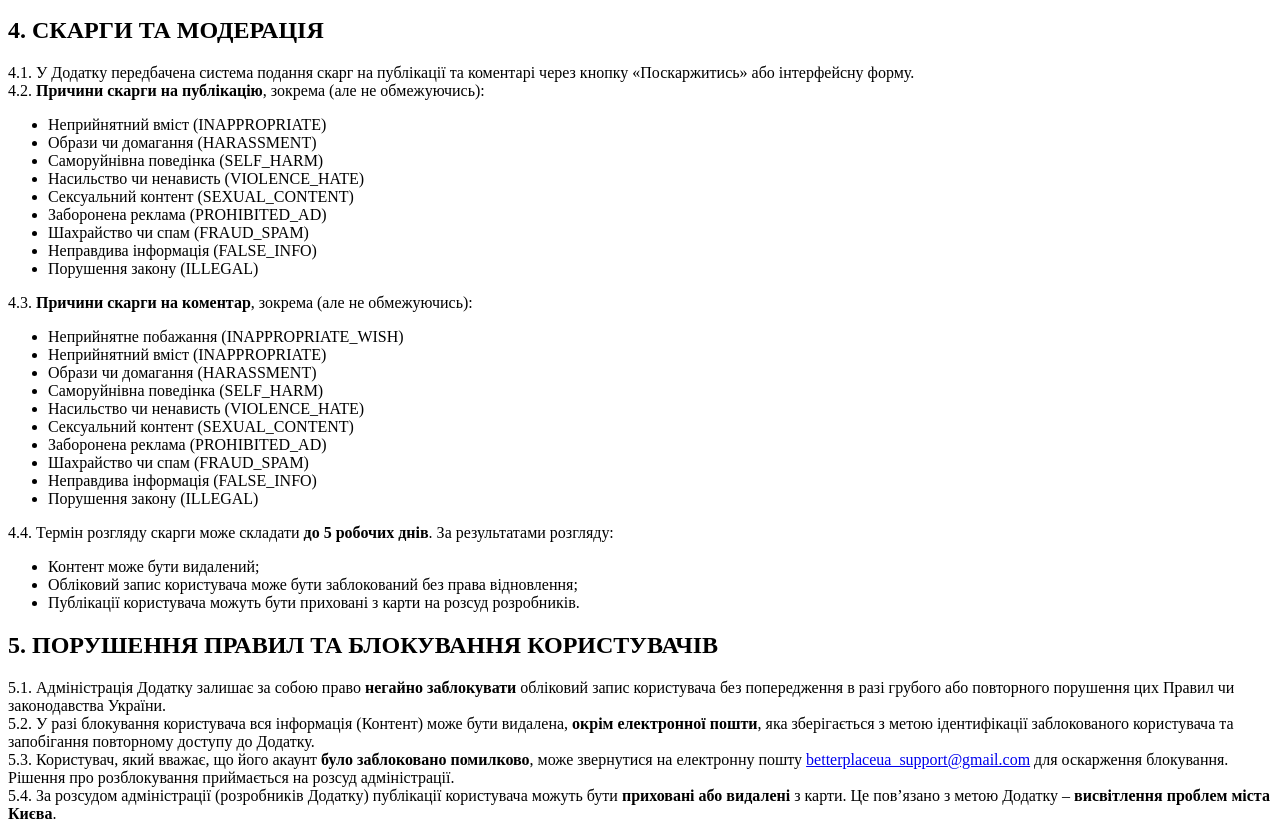
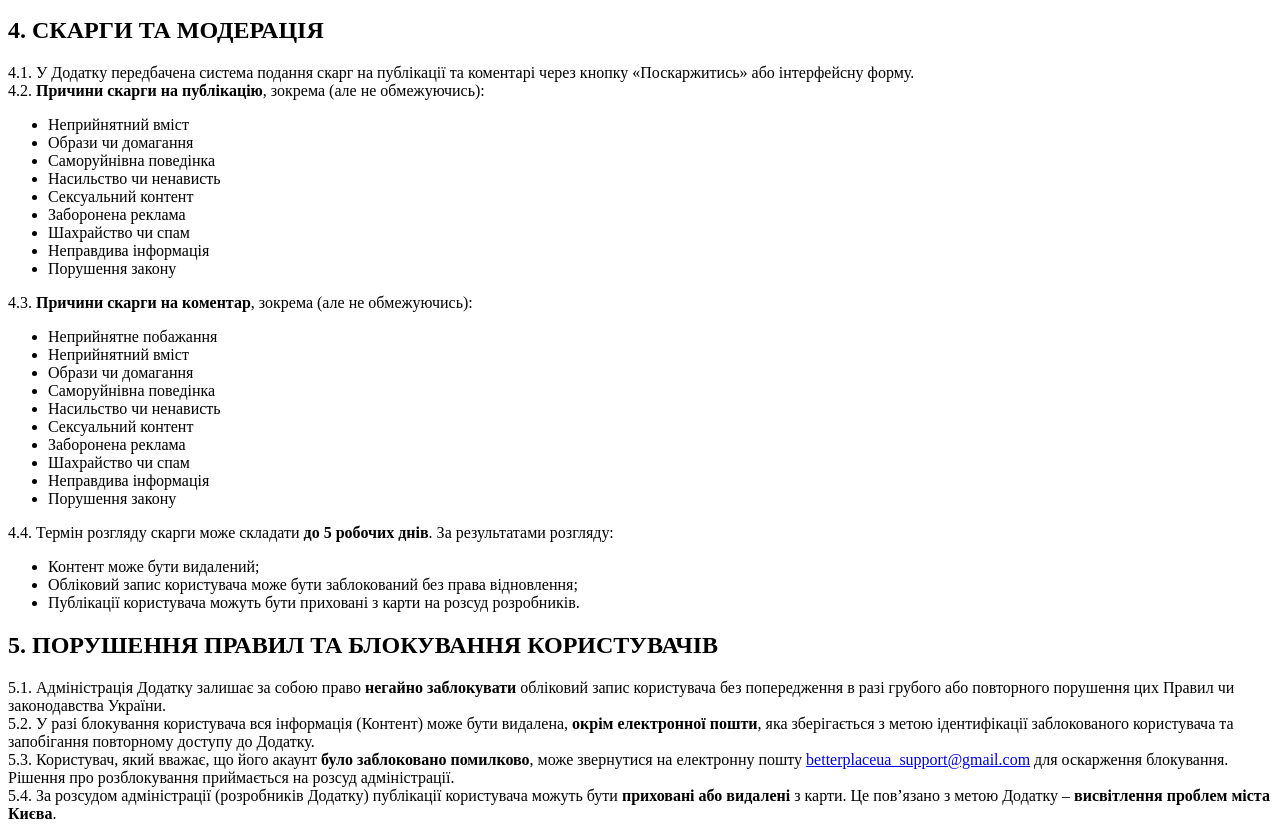
Before and after one commit to BetterPlaceUA/vitalya-sho-ce-terms-and-conditions, a plain HTML site: page index.html in a window 1280 px wide. Shown: the part 608-1434 px from the top of the page. Drawn offline with Linux system fonts and the light colour scheme.

Commit message:
Update index.html

```diff
--- a/index.html
+++ b/index.html
@@ -31,28 +31,28 @@
 <p>4.1. У Додатку передбачена система подання скарг на публікації та коментарі через кнопку «Поскаржитись» або інтерфейсну форму.<br>
 4.2. <strong>Причини скарги на публікацію</strong>, зокрема (але не обмежуючись):</p>
 <ul>
-  <li>Неприйнятний вміст (INAPPROPRIATE)</li>
-  <li>Образи чи домагання (HARASSMENT)</li>
-  <li>Саморуйнівна поведінка (SELF_HARM)</li>
-  <li>Насильство чи ненависть (VIOLENCE_HATE)</li>
-  <li>Сексуальний контент (SEXUAL_CONTENT)</li>
-  <li>Заборонена реклама (PROHIBITED_AD)</li>
-  <li>Шахрайство чи спам (FRAUD_SPAM)</li>
-  <li>Неправдива інформація (FALSE_INFO)</li>
-  <li>Порушення закону (ILLEGAL)</li>
+  <li>Неприйнятний вміст</li>
+  <li>Образи чи домагання</li>
+  <li>Саморуйнівна поведінка</li>
+  <li>Насильство чи ненависть</li>
+  <li>Сексуальний контент</li>
+  <li>Заборонена реклама</li>
+  <li>Шахрайство чи спам</li>
+  <li>Неправдива інформація</li>
+  <li>Порушення закону</li>
 </ul>
 <p>4.3. <strong>Причини скарги на коментар</strong>, зокрема (але не обмежуючись):</p>
 <ul>
-  <li>Неприйнятне побажання (INAPPROPRIATE_WISH)</li>
-  <li>Неприйнятний вміст (INAPPROPRIATE)</li>
-  <li>Образи чи домагання (HARASSMENT)</li>
-  <li>Саморуйнівна поведінка (SELF_HARM)</li>
-  <li>Насильство чи ненависть (VIOLENCE_HATE)</li>
-  <li>Сексуальний контент (SEXUAL_CONTENT)</li>
-  <li>Заборонена реклама (PROHIBITED_AD)</li>
-  <li>Шахрайство чи спам (FRAUD_SPAM)</li>
-  <li>Неправдива інформація (FALSE_INFO)</li>
-  <li>Порушення закону (ILLEGAL)</li>
+  <li>Неприйнятне побажання</li>
+  <li>Неприйнятний вміст</li>
+  <li>Образи чи домагання</li>
+  <li>Саморуйнівна поведінка</li>
+  <li>Насильство чи ненависть</li>
+  <li>Сексуальний контент</li>
+  <li>Заборонена реклама</li>
+  <li>Шахрайство чи спам</li>
+  <li>Неправдива інформація</li>
+  <li>Порушення закону</li>
 </ul>
 <p>4.4. Термін розгляду скарги може складати <strong>до 5 робочих днів</strong>. За результатами розгляду:</p>
 <ul>
@@ -68,7 +68,7 @@
 5.4. За розсудом адміністрації (розробників Додатку) публікації користувача можуть бути <strong>приховані або видалені</strong> з карти. Це пов’язано з метою Додатку – <strong>висвітлення проблем міста Києва</strong>.</p>
 
 <h2>6. ВЗАЄМОЗВ’ЯЗОК З ПОЛІТИКОЮ КОНФІДЕНЦІЙНОСТІ</h2>
-<p>6.1. Усі персональні дані та будь-яка інформація, що збирається, зберігається та використовується в межах Додатку, обробляються відповідно до <a href="#">Політики конфіденційності</a>.<br>
+<p>6.1. Усі персональні дані та будь-яка інформація, що збирається, зберігається та використовується в межах Додатку, обробляються відповідно до <a href="https://betterplaceua.github.io/vitalya-sho-ce-privacy-policy" target="_blank">Політики конфіденційності</a>.<br>
 6.2. Використовуючи Додаток, користувач підтверджує, що ознайомився з Політикою конфіденційності та погоджується з нею.</p>
 
 <h2>7. ОБМЕЖЕННЯ ВІДПОВІДАЛЬНОСТІ</h2>
@@ -87,7 +87,7 @@
 8.3. Використання користувачами картографічних чи інших сервісів (наприклад, <em>flutter_map</em>, <em>map_launcher</em> тощо) здійснюється згідно з умовами їхніх ліцензій. Ми не несемо відповідальності за відповідність умовам ліцензій цих сервісів, але закликаємо користувачів дотримуватися всіх вимог.</p>
 
 <h2>9. ЗМІНИ В ПРАВИЛАХ ТА ПРИКІНЦЕВІ ПОЛОЖЕННЯ</h2>
-<p>9.1. Адміністрація Додатку може час від часу <strong>оновлювати</strong> ці Правила. Нова редакція набирає чинності з моменту її публікації на відповідному ресурсі (у самому Додатку або на офіційному сайті).<br>
+<p>9.1. Адміністрація Додатку може час від часу <strong>оновлювати</strong> ці Правила. Нова редакція набирає чинності з моменту її публікації на відповідному ресурсі (у самому Додатку або на офіційному сайті https://betterplaceua.github.io/vitalya-sho-ce-privacy-policy).<br>
 9.2. Користувач <strong>самостійно</strong> відстежує зміни в цих Правилах. Подальше використання Додатку після внесення змін означає згоду з оновленою редакцією.<br>
 9.3. Усі правовідносини, що виникають із приводу використання Додатку, регулюються чинним законодавством України.<br>
 9.4. Якщо будь-які положення цих Правил будуть визнані недійсними чи не можуть бути застосовані, решта положень залишаються чинними та підлягають виконанню.</p>
```
